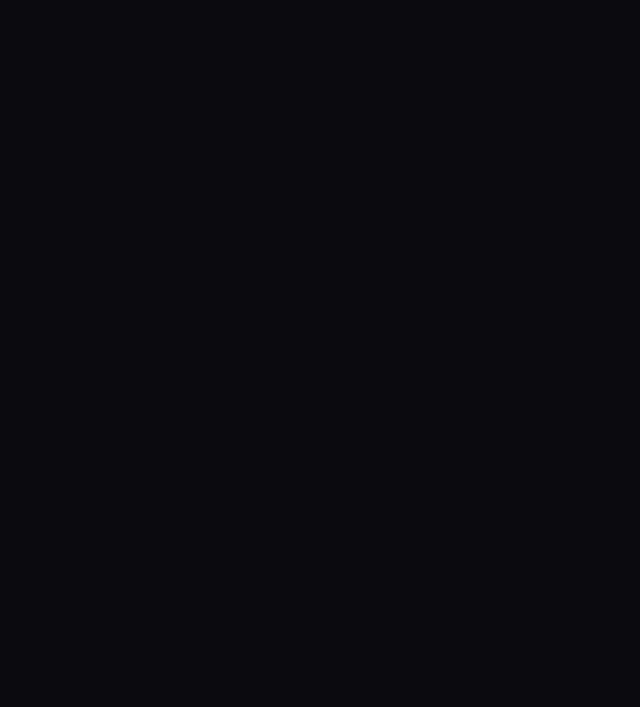
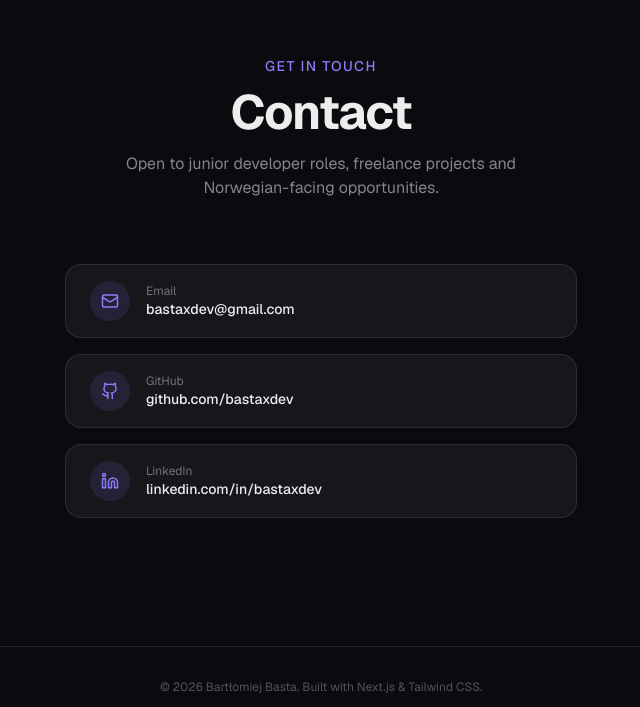
Before and after one commit to bastaxdev/portfolio-website, a Next.js app: page / in a window 1280 px wide. Shown: the part 2090-2797 px from the top of the page, without its empty margins (319-959 px from the left). Before the commit the page ends 2018 px from the top, so only its background shows below. Built offline with nearby package versions, Linux system fonts and the light colour scheme.

Commit message:
feat: add Footer

```diff
--- a/app/layout.tsx
+++ b/app/layout.tsx
@@ -2,6 +2,7 @@ import type { Metadata } from "next";
 import { Geist, Geist_Mono } from "next/font/google";
 import "./globals.css";
 import Navbar from "@/components/layout/Navbar";
+import Footer from "@/components/layout/Footer";
 
 const geistSans = Geist({
   variable: "--font-geist-sans",
@@ -31,6 +32,7 @@ export default function RootLayout({
       >
         <Navbar />
         {children}
+        <Footer />
       </body>
     </html>
   );
--- /dev/null
+++ b/components/layout/Footer.tsx
@@ -0,0 +1,8 @@
+export default function Footer() {
+  return (
+    <footer className="border-t border-white/10 px-6 py-8 text-center text-xs text-white/30">
+      © {new Date().getFullYear()} Bartłomiej Basta. Built with Next.js &
+      Tailwind CSS.
+    </footer>
+  );
+}
--- a/components/sections/Contact.tsx
+++ b/components/sections/Contact.tsx
@@ -1,3 +1,96 @@
+"use client";
+
+import { motion } from "framer-motion";
+import { Mail, Github, Linkedin } from "lucide-react";
+
+const fadeUp = {
+  hidden: { opacity: 0, y: 30 },
+  visible: {
+    opacity: 1,
+    y: 0,
+    transition: { duration: 0.6, ease: "easeOut" as const },
+  },
+};
+
+const stagger = {
+  visible: {
+    transition: { staggerChildren: 0.1 },
+  },
+};
+
+const contactLinks = [
+  {
+    icon: Mail,
+    label: "Email",
+    value: "bastaxdev@gmail.com",
+    href: "mailto:bastaxdev@gmail.com",
+  },
+  {
+    icon: Github,
+    label: "GitHub",
+    value: "github.com/bastaxdev",
+    href: "https://github.com/bastaxdev",
+  },
+  {
+    icon: Linkedin,
+    label: "LinkedIn",
+    value: "linkedin.com/in/bastaxdev",
+    href: "https://linkedin.com/in/bastaxdev",
+  },
+];
+
 export default function Contact() {
-  return <section id="contact" />;
+  return (
+    <section id="contact" className="mx-auto max-w-6xl px-6 py-32">
+      <motion.div
+        initial="hidden"
+        whileInView="visible"
+        viewport={{ once: true, amount: 0.2 }}
+        variants={fadeUp}
+        className="mb-16 text-center"
+      >
+        <p
+          className="mb-3 text-sm font-medium tracking-widest uppercase"
+          style={{ color: "var(--accent)" }}
+        >
+          Get in touch
+        </p>
+        <h2 className="mb-4 text-4xl font-bold tracking-tight sm:text-5xl">
+          Contact
+        </h2>
+        <p className="mx-auto max-w-md text-white/50">
+          Open to junior developer roles, freelance projects and
+          Norwegian-facing opportunities.
+        </p>
+      </motion.div>
+
+      <motion.div
+        initial="hidden"
+        whileInView="visible"
+        viewport={{ once: true, amount: 0.1 }}
+        variants={stagger}
+        className="mx-auto flex max-w-lg flex-col gap-4"
+      >
+        {contactLinks.map(({ icon: Icon, label, value, href }) => (
+          <motion.a
+            key={label}
+            href={href}
+            variants={fadeUp}
+            className="flex items-center gap-4 rounded-2xl border border-white/10 bg-white/5 px-6 py-4 transition-colors hover:border-white/20 hover:bg-white/[0.07]"
+          >
+            <span
+              className="flex h-10 w-10 shrink-0 items-center justify-center rounded-full"
+              style={{ background: "rgba(139,124,246,0.12)" }}
+            >
+              <Icon size={18} style={{ color: "var(--accent)" }} />
+            </span>
+            <div>
+              <p className="text-xs text-white/40">{label}</p>
+              <p className="text-sm font-medium">{value}</p>
+            </div>
+          </motion.a>
+        ))}
+      </motion.div>
+    </section>
+  );
 }
```
